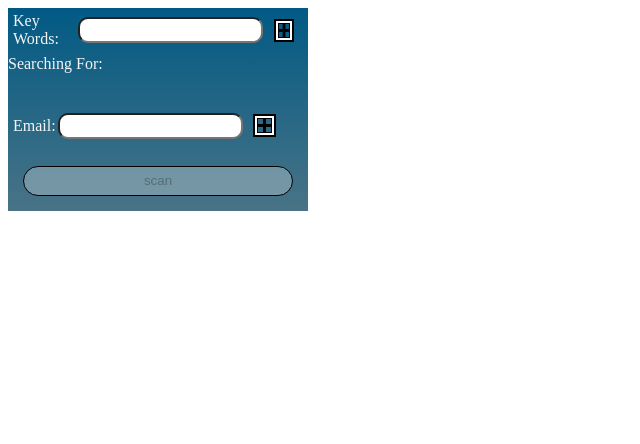
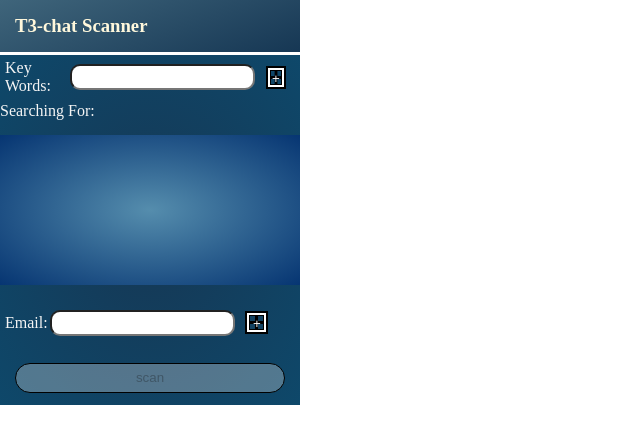
Before and after one commit to nehal7-ml/Chat-Scrapper_ChromeXn, a website built with webpack: page public/popup.html in a window 1280 px wide. Shown: the whole page, without its empty margins (0-640 px from the left). Built offline with nearby package versions, Linux system fonts and the light colour scheme; no server answers; files whose address does not match are found by name.

Commit message:
changed look, added email verify

```diff
--- a/public/popup.html
+++ b/public/popup.html
@@ -6,6 +6,7 @@
 </head>
 
 <body>
+  <h3 class="title">T3-chat Scanner</h3>
   <div class="main">
     <div class="InputContainer" id="AddKeyWordsContainer">
       <label for="keyWords">Key Words:</label>
--- a/src/background.js
+++ b/src/background.js
@@ -28,7 +28,7 @@ chrome.runtime.onInstalled.addListener(async () => {
 });
 
 chrome.runtime.onMessage.addListener(async function (request, sender, sendResponse) {
-    console.log(request);
+    //console.log(request);
 
     if (request.type === "found-match-notification") {
         matched.push(request.message)
@@ -63,7 +63,7 @@ chrome.tabs.onUpdated.addListener(async (tabId, changeInfo, tab) => {
 
     await chrome.storage.sync.get("addedListner", ({ addedListner }) => {
 
-        console.log(changeInfo.url);
+        //console.log(changeInfo.url);
         if ((tabId === addedListner.tabId) && (changeInfo.url)) {
 
             addedListner = { tabId: null, flag: false };
@@ -109,7 +109,7 @@ async function sendEmail(message) {
             .then(response => {
                 console.log(response)
 
-                if (!EmailID.threadId === response.threadId) {
+                if (!(EmailID.threadId === response.threadId)) {
                     EmailID.threadId = response.threadId;
 
                     chrome.storage.sync.set({ EmailID });
--- a/src/popup.css
+++ b/src/popup.css
@@ -1,10 +1,25 @@
+body{
+  margin: 0px;
+  max-height: 350px;
+  height: 350px;
+  width:  300px;
+}
+
+.title{
+  background-image: linear-gradient(160deg,#3f657b, #163754 );
+  margin: 0px;
+  color: cornsilk;
+  padding: 5%;
+
+}
+
 .main {
   position: relative;
-  max-height: 300px;
-  height: fit-content;
+  max-height: 350px;
+  height: 350px;
   width:  300px;
   max-width: 300px;
-  background-image: repeating-linear-gradient(#015a84, #497386);
+  background-image: radial-gradient(#163754,#0e486a );
   color: whitesmoke;
   margin: 0;
 }
@@ -38,6 +53,7 @@ button {
                 0 0 0 4px black;
   background: url("../public/icons/add-icon.svg") no-repeat center center;
   cursor: pointer;
+  color: whitesmoke;
   padding: 0 0 0 0;
 }
 
@@ -53,10 +69,12 @@ button {
   flex-wrap: wrap;
   overflow-y: scroll;
   width:100%;
-  height: fit-content;
+  height: 150px;
   max-height: 150px;
-  background-image: linear-gradient(#264776, #0a217f) ;
+  background-image: radial-gradient(#558dad, #063572) ;
   margin: 5% 0;
+  align-content: flex-start;
+
  }
 .chip{
   position: relative;
@@ -64,7 +82,6 @@ button {
   min-width: 50px;
   padding: 0 10px;
   height: 25px;
-  max-height: 10%;
   font-size: 10px;
   line-height: 100%;
   border-radius: 7.5px;
@@ -93,6 +110,7 @@ button {
   padding: 7px 0px;
   text-align: center;
   max-height: 100%;
+  overflow: hidden;
 }
 
 .TextInput{
@@ -100,6 +118,7 @@ button {
   height: 20px;
   border-radius: 10px;
   align-self: center;
+
 }
 
 label{
--- a/src/utilScript.js
+++ b/src/utilScript.js
@@ -43,7 +43,7 @@ export class Email {
         this. to =to;
         this.subject =subject;
         this.body = body;
-        let trailer = "In-Reply-To\n" +"References:\n";
+        let trailer = "\nIn-Reply-To:\n" +"References:\n";
         this.string = "To:"+this.to+"\n"+ "subject:"+this. subject + "\n\n" + this.body + trailer;
 
     }
```
Also changed, not shown: src/popup.js (+21 -5 lines).
